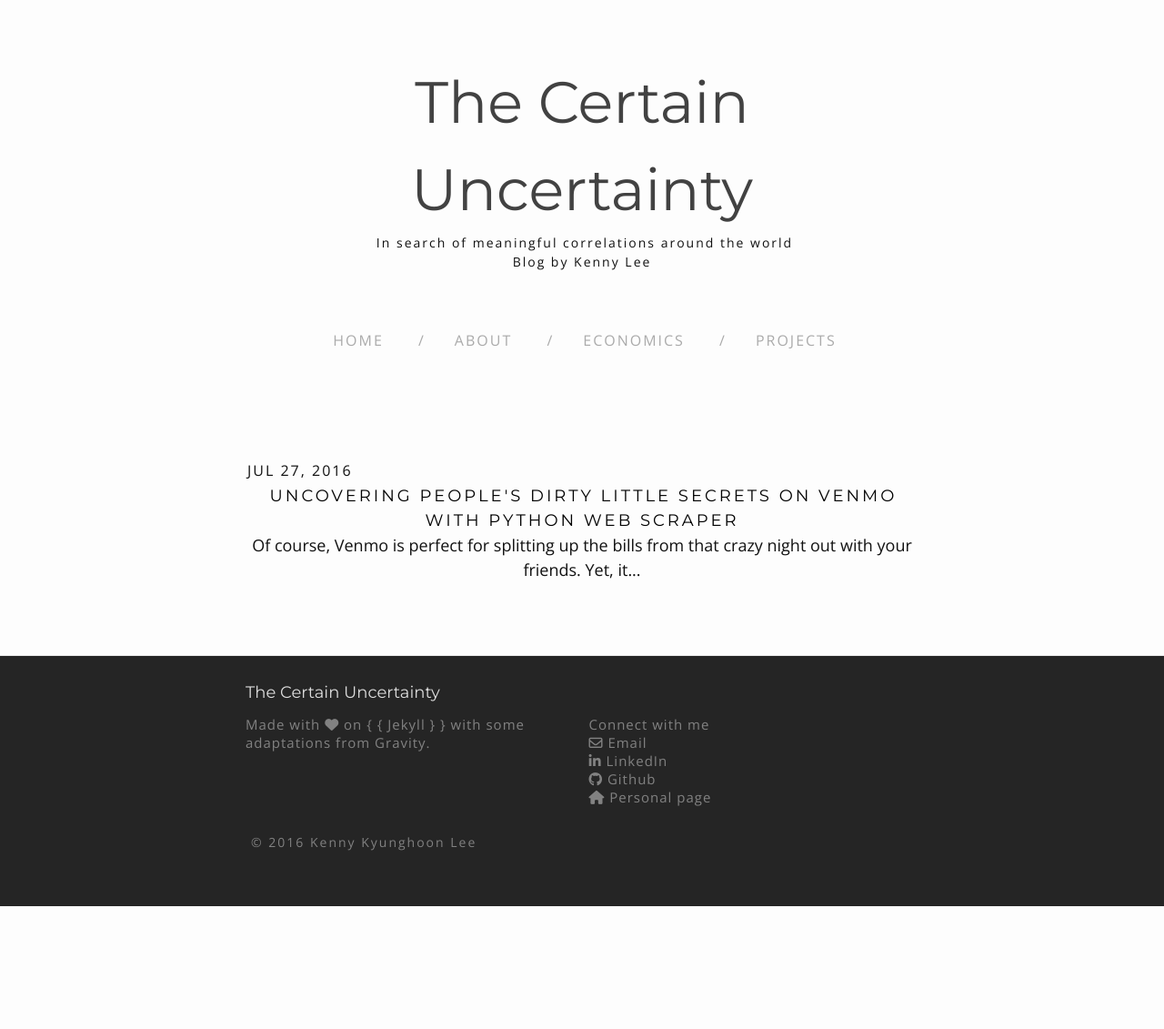
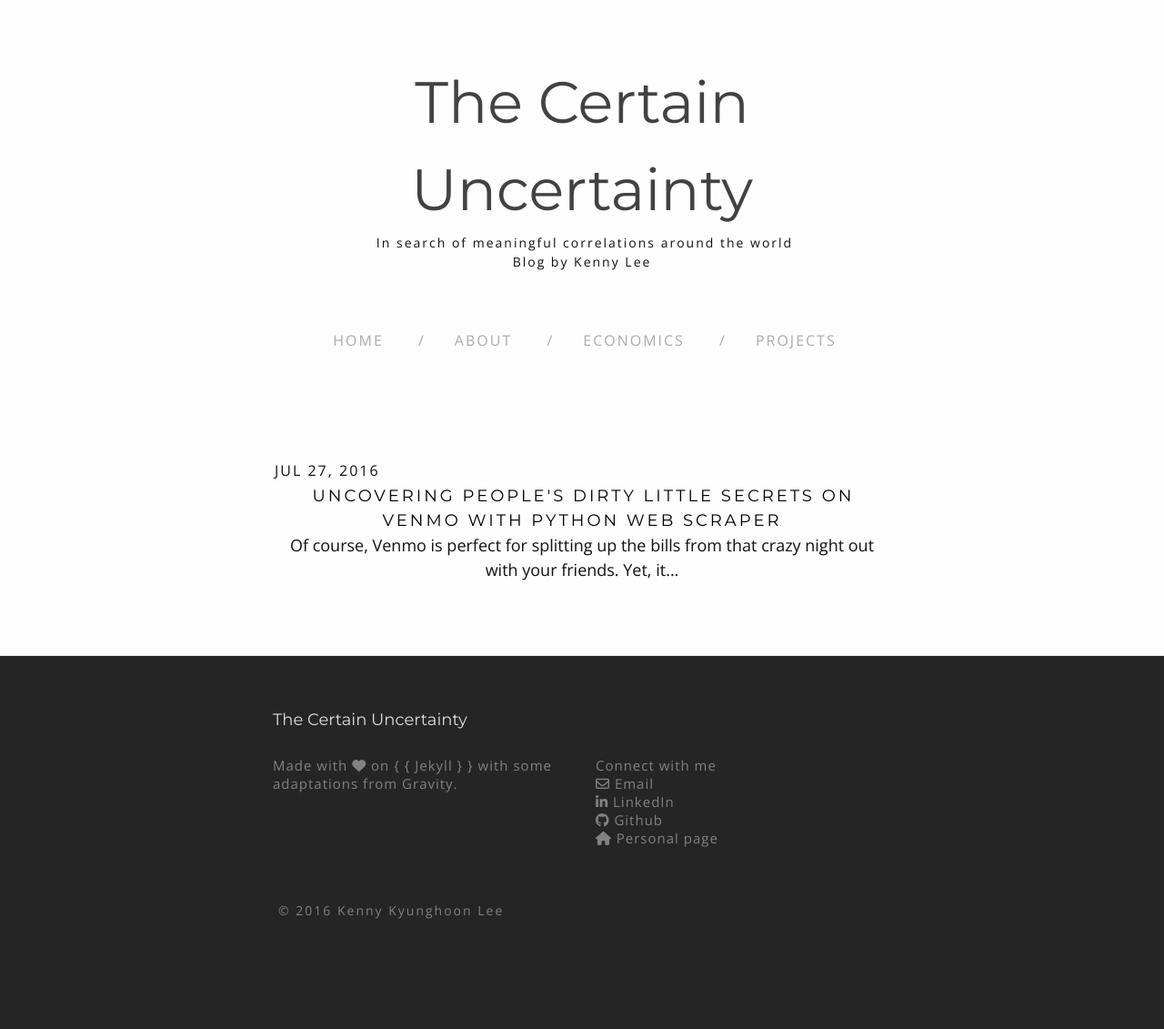
Before and after one commit to kennylee15/blog, a Jekyll site: the page built from index.html, in a window 1280 px wide. Shown: the whole page at 91% size. Built offline with Jekyll 4.4.1, drawn with Linux system fonts in a browser that asks for light colours; nearby versions of some CDN libraries; some web fonts are replaced; before the commit the page ends 996 px from its top, so only the background shows below that.

Commit message:
fixed CSS address and bottom margin

```diff
--- a/_config.yml
+++ b/_config.yml
@@ -11,6 +11,7 @@ email: leehkenny@gmail.com
 description: In search of meaningful correlations around the world <br> Blog by Kenny Lee
 baseurl: "/blog" # the subpath of your site, e.g. /blog
 url: "http://kennylee15.github.io" # the base hostname & protocol for your site
+# url: "http://127.0.0.1:4000"
 github_username:  kennylee15
 linkedin_username: kennylee16
 personalpage: kennylee.info
--- a/_includes/head.html
+++ b/_includes/head.html
@@ -7,15 +7,15 @@
   <title>{% if page.title %}{{ page.title | escape }}{% else %}{{ site.title | escape }}{% endif %}</title>
   <meta name="description" content="{% if page.excerpt %}{{ page.excerpt | strip_html | strip_newlines | truncate: 160 }}{% else %}{{ site.description }}{% endif %}">
   <link href='https://fonts.googleapis.com/css?family=PT+Sans:400,700,400italic,700italic|Source+Sans+Pro:400,700,200,300|Josefin+Sans:400,600,700,300' rel='stylesheet' type='text/css'>
-
-
+  <!-- Bootstrap Font Awesome -->
   <link href="https://maxcdn.bootstrapcdn.com/font-awesome/4.5.0/css/font-awesome.min.css" rel="stylesheet">
   <!-- Custom fonts and icons -->
   <link href='https://fonts.googleapis.com/css?family=Montserrat|Open+Sans:400,700' rel='stylesheet' type='text/css'>
   <link href='https://fonts.googleapis.com/css?family=Cambo|Poppins:400,600' rel='stylesheet' type='text/css'>
   <link href="http://maxcdn.bootstrapcdn.com/font-awesome/latest/css/font-awesome.min.css" rel="stylesheet">
+  <!-- CSS -->
+  <link rel="stylesheet" href="{{ site.url | append: site.baseurl | append: '/css/style.css' }}">
 
-  <link rel="stylesheet" href="/css/style.css">
   <link rel="canonical" href="{{ page.url | replace:'index.html','' | prepend: site.baseurl | prepend: site.url }}">
   <link rel="alternate" type="application/rss+xml" title="{{ site.title }}" href="{{ "/feed.xml" | prepend: site.baseurl | prepend: site.url }}">
 </head>
--- a/css/style.scss
+++ b/css/style.scss
@@ -13,7 +13,7 @@ $base-font-weight: 400;
 $small-font-size:  $base-font-size * 0.875;
 $base-line-height: 1.5;
 
-$spacing-unit:     30px;
+$spacing-unit:     60px;
 
 $text-color:       #111;
 $background-color: #fdfdfd;
```
